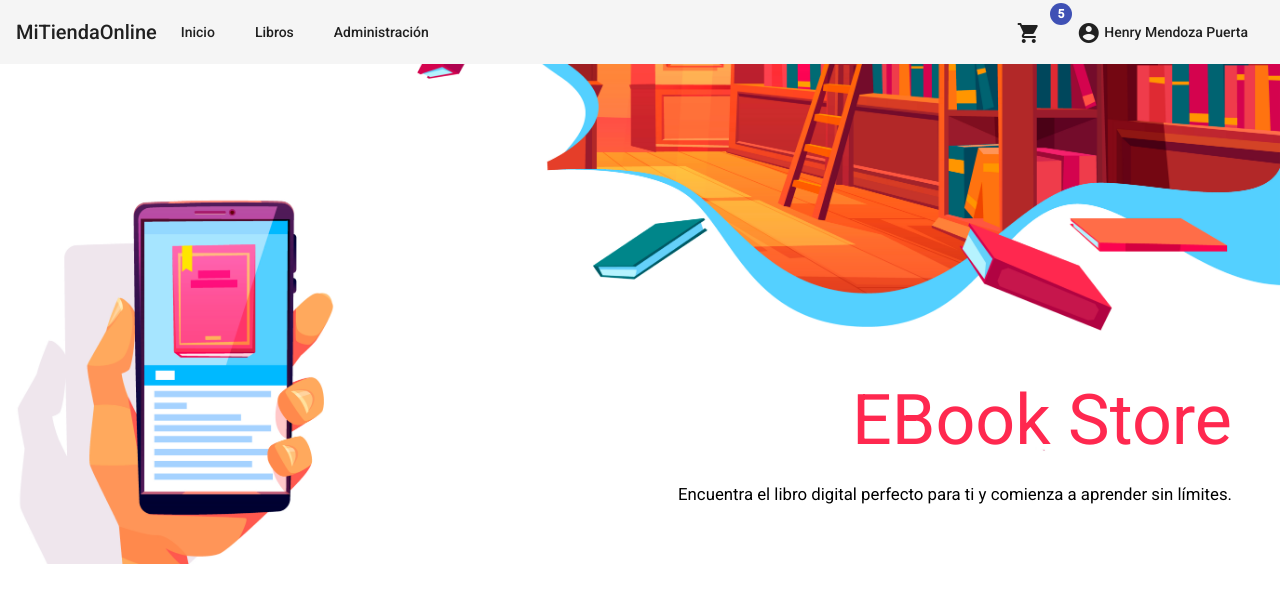
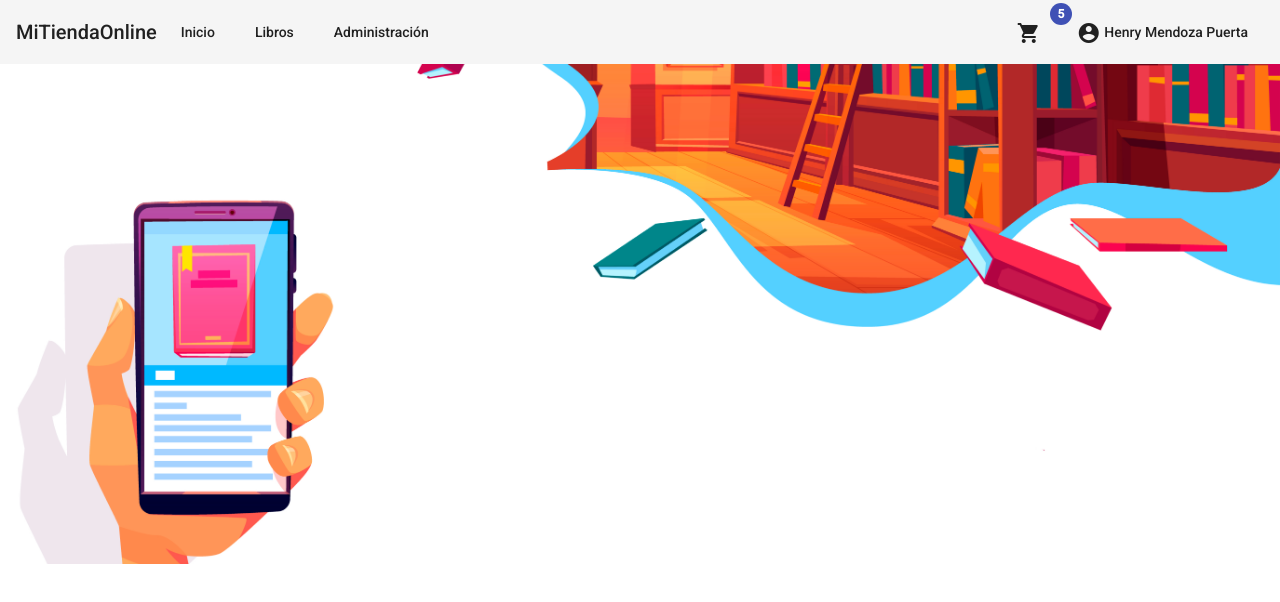
Before and after one commit to Cesarmosqueira/front-feedclap, an Angular app: page / in a window 1280 px wide. Shown: the top 602 px of the page. Built offline with nearby package versions, Linux system fonts and the light colour scheme.

Commit message:
Add files via upload

```diff
--- a/src/app/home/index/index.component.html
+++ b/src/app/home/index/index.component.html
@@ -1,10 +1,3 @@
 <div class="banner">
     <div class="overlay"></div>
-    <div class="text">
-      <h1 class="title">EBook Store</h1>
-      <p class="subtitle">
-        Encuentra el libro digital perfecto para ti y comienza a aprender sin
-        límites.
-      </p>
-    </div>
 </div>
```
